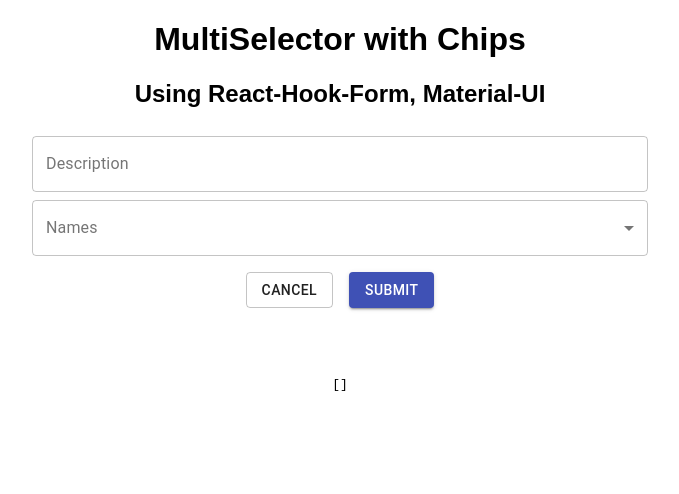
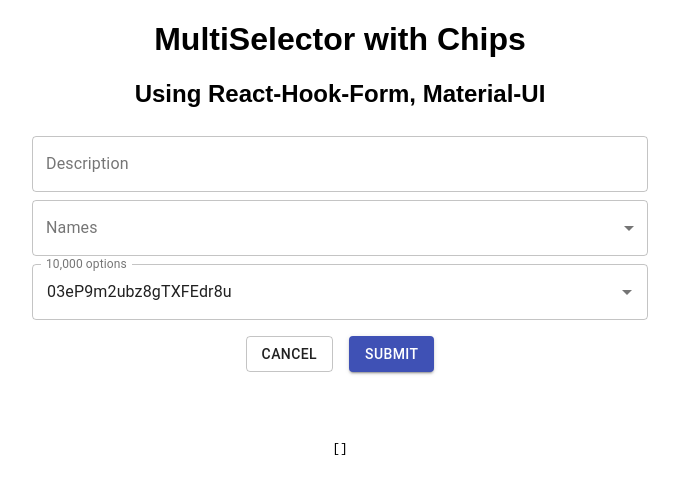
Before and after one commit to dekc/reacthookform, a React (Create React App) app: page / in a window 1280 px wide. Shown: the top 494 px of the page, without its empty margins (300-979 px from the left). Built offline with nearby package versions, Linux system fonts and the light colour scheme.

Commit message:
Add virtualized Autocomplete auto generated dummy data list of  10000 items

```diff
--- a/package.json
+++ b/package.json
@@ -11,10 +11,13 @@
   "dependencies": {
     "@material-ui/core": "4.12.3",
     "@material-ui/icons": "4.11.2",
+    "@material-ui/lab": "4.0.0-alpha.60",
+    "@types/react-window": "1.8.5",
     "react": "17.0.2",
     "react-dom": "17.0.2",
     "react-hook-form": "7.15.2",
-    "react-scripts": "4.0.3"
+    "react-scripts": "4.0.3",
+    "react-window": "1.8.6"
   },
   "devDependencies": {
     "@types/react": "17.0.20",
--- a/src/App.tsx
+++ b/src/App.tsx
@@ -1,6 +1,5 @@
 import React from "react";
 import { useForm } from "react-hook-form";
-import MultiSelector from "./MultiSelector";
 import {
   Box,
   Button,
@@ -9,8 +8,10 @@
   Typography
 } from "@material-ui/core";
 
+import MultiSelector from "./MultiSelector";
+import AutoCompleter from "./AutoCompleter";
 import "./styles.css";
-import { names, Name } from "./data";
+import { names, Name, OPTIONS } from "./data";
 
 export default function App() {
   const {
@@ -84,6 +85,20 @@
                 ))}
               </MultiSelector>
             </Box>
+            <Box m={1}>
+              <AutoCompleter
+                name="Places"
+                label="Places"
+                control={control}
+                setValue={setValue}
+                getValues={getValues}
+                options={OPTIONS}
+                defaultValue={OPTIONS[10]}
+                required
+                variant="outlined"
+                fullWidth
+              />
+            </Box>
             <Box display="flex" justifyContent="center">
               <Box m={1}>
                 <Button variant="outlined" onClick={onCancel}>
--- /dev/null
+++ b/src/AutoCompleter.tsx
@@ -0,0 +1,186 @@
+import React from "react";
+import {
+  FormControl,
+  FormControlProps,
+  ListSubheader,
+  TextField,
+  Typography,
+  useMediaQuery
+} from "@material-ui/core";
+import Autocomplete, {
+  AutocompleteRenderGroupParams
+} from "@material-ui/lab/Autocomplete";
+import { useTheme, makeStyles } from "@material-ui/core/styles";
+import {
+  Controller,
+  UseControllerProps,
+  UseFormGetValues,
+  UseFormSetValue
+} from "react-hook-form";
+import { VariableSizeList, ListChildComponentProps } from "react-window";
+
+type FormSelectorProps<T> = {
+  label: string;
+  required: boolean;
+  handleChange?: (value: T[]) => void;
+  options: string[];
+  setValue: UseFormSetValue<any>;
+  getValues: UseFormGetValues<any>;
+};
+
+type AutoCompleterProps<T> = FormControlProps &
+  FormSelectorProps<T> &
+  UseControllerProps;
+
+const LISTBOX_PADDING = 8; // px
+
+function renderRow(props: ListChildComponentProps) {
+  const { data, index, style } = props;
+  return React.cloneElement(data[index], {
+    style: {
+      ...style,
+      top: (style.top as number) + LISTBOX_PADDING
+    }
+  });
+}
+
+const OuterElementContext = React.createContext({});
+
+const OuterElementType = React.forwardRef<HTMLDivElement>((props, ref) => {
+  const outerProps = React.useContext(OuterElementContext);
+  return <div ref={ref} {...props} {...outerProps} />;
+});
+
+function useResetCache(data: any) {
+  const ref = React.useRef<VariableSizeList>(null);
+  React.useEffect(() => {
+    if (ref.current != null) {
+      ref.current.resetAfterIndex(0, true);
+    }
+  }, [data]);
+  return ref;
+}
+
+// Adapter for react-window
+const ListboxComponent = React.forwardRef<HTMLDivElement>(
+  function ListboxComponent(props, ref) {
+    const { children, ...other } = props;
+    const itemData = React.Children.toArray(children);
+    const theme = useTheme();
+    const smUp = useMediaQuery(theme.breakpoints.up("sm"), { noSsr: true });
+    const itemCount = itemData.length;
+    const itemSize = smUp ? 36 : 48;
+
+    const getChildSize = (child: React.ReactNode) => {
+      if (React.isValidElement(child) && child.type === ListSubheader) {
+        return 48;
+      }
+
+      return itemSize;
+    };
+
+    const getHeight = () => {
+      if (itemCount > 8) {
+        return 8 * itemSize;
+      }
+      return itemData.map(getChildSize).reduce((a, b) => a + b, 0);
+    };
+
+    const gridRef = useResetCache(itemCount);
+
+    return (
+      <div ref={ref}>
+        <OuterElementContext.Provider value={other}>
+          <VariableSizeList
+            itemData={itemData}
+            height={getHeight() + 2 * LISTBOX_PADDING}
+            width="100%"
+            ref={gridRef}
+            outerElementType={OuterElementType}
+            innerElementType="ul"
+            itemSize={(index: number) => getChildSize(itemData[index])}
+            overscanCount={5}
+            itemCount={itemCount}
+          >
+            {renderRow}
+          </VariableSizeList>
+        </OuterElementContext.Provider>
+      </div>
+    );
+  }
+);
+
+const useStyles = makeStyles({
+  listbox: {
+    boxSizing: "border-box",
+    "& ul": {
+      padding: 0,
+      margin: 0
+    }
+  }
+});
+
+const renderGroup = (params: AutocompleteRenderGroupParams) => [
+  <ListSubheader key={params.key} component="div">
+    {params.group}
+  </ListSubheader>,
+  params.children
+];
+
+function AutoCompleter<T>({
+  name,
+  label,
+  control,
+  required,
+  options,
+  defaultValue,
+  setValue,
+  getValues,
+  ...rest
+}: AutoCompleterProps<T>) {
+  const classes = useStyles();
+
+  return (
+    <div>
+      <FormControl {...rest}>
+        <Controller
+          name={name}
+          control={control}
+          defaultValue={defaultValue}
+          render={({ field: { onChange, value } }) => (
+            <Autocomplete
+              id="virtualize-demo"
+              value={value}
+              onChange={(e: React.ChangeEvent<{}>, value: unknown) => {
+                onChange(value);
+                setValue("Places", value);
+              }}
+              disableListWrap
+              classes={classes}
+              ListboxComponent={
+                ListboxComponent as React.ComponentType<
+                  React.HTMLAttributes<HTMLElement>
+                >
+              }
+              renderGroup={renderGroup}
+              options={options}
+              groupBy={(option) => option[0].toUpperCase()}
+              renderInput={(params) => (
+                <TextField
+                  {...params}
+                  variant="outlined"
+                  label="10,000 options"
+                />
+              )}
+              renderOption={(option) => (
+                <Typography noWrap>{option}</Typography>
+              )}
+            />
+          )}
+        />
+      </FormControl>
+    </div>
+  );
+}
+
+export default AutoCompleter;
--- a/src/data.ts
+++ b/src/data.ts
@@ -17,4 +17,22 @@
   { id: 10, first: "Kelly", last: "Snyder" }
 ];
 
-export { names };
+function random(length: number) {
+  const characters =
+    "ABCDEFGHIJKLMNOPQRSTUVWXYZabcdefghijklmnopqrstuvwxyz0123456789";
+  let result = "";
+
+  for (let i = 0; i < length; i += 1) {
+    result += characters.charAt(Math.floor(Math.random() * characters.length));
+  }
+
+  return result;
+}
+
+const OPTIONS = Array.from(new Array(10000))
+  .map(() => random(10 + Math.ceil(Math.random() * 20)))
+  .sort((a: string, b: string) =>
+    a.toUpperCase().localeCompare(b.toUpperCase())
+  );
+
+export { names, OPTIONS };
```
